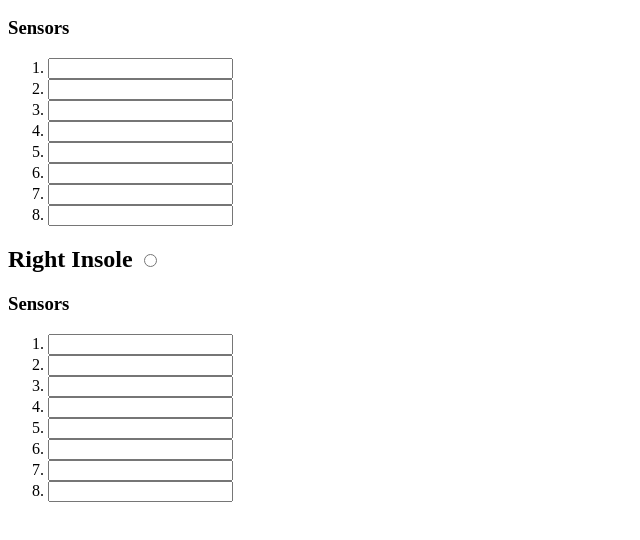
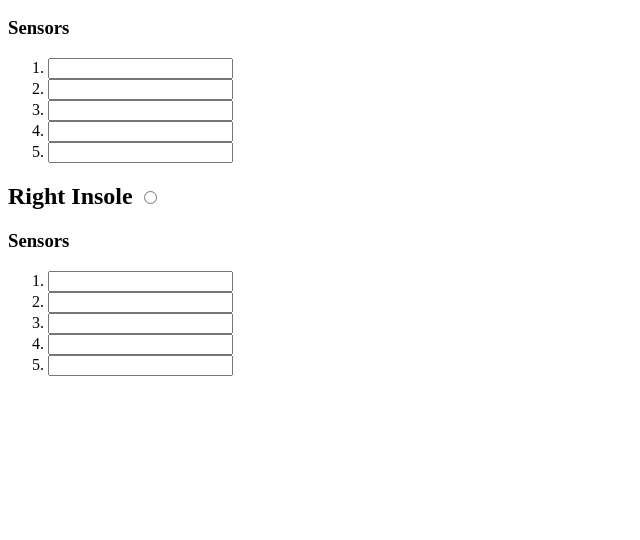
Before and after one commit to bmswgnp/Flynns-Web-SDK, a browser extension: page index.html in a window 1280 px wide. Shown: the part 96-636 px from the top of the page, without its empty margins (0-640 px from the left). Drawn offline with Linux system fonts and the light colour scheme.

Commit message:
Update index.html

```diff
--- a/index.html
+++ b/index.html
@@ -6,7 +6,7 @@
     <body>
         <h1>Flynns SDK</h1>
 
-        <h2>Left Insole <input type="radio" data-is-left=true onInput="radioButtonOnInput(this)"></h2>
+        <h2>Left Insole <input type="radio" data-is-left=true onclick="radioButtonOnInput(this)"></h2>
         <h3>Sensors</h3>
         <ol class="insoleSensorsList" data-is-left=true>
             <li><input type="number"></li>
@@ -14,17 +14,11 @@
             <li><input type="number"></li>
             <li><input type="number"></li>
             <li><input type="number"></li>
-            <li><input type="number"></li>
-            <li><input type="number"></li>
-            <li><input type="number"></li>
         </ol>
 
-        <h2>Right Insole <input type="radio" data-is-left=false onInput="radioButtonOnInput(this)"></h2>
+        <h2>Right Insole <input type="radio" data-is-left=false onclick="radioButtonOnInput(this)"></h2>
         <h3>Sensors</h3>
         <ol class="insoleSensorsList" data-is-left=false>
-            <li><input type="number"></li>
-            <li><input type="number"></li>
-            <li><input type="number"></li>
             <li><input type="number"></li>
             <li><input type="number"></li>
             <li><input type="number"></li>
```
